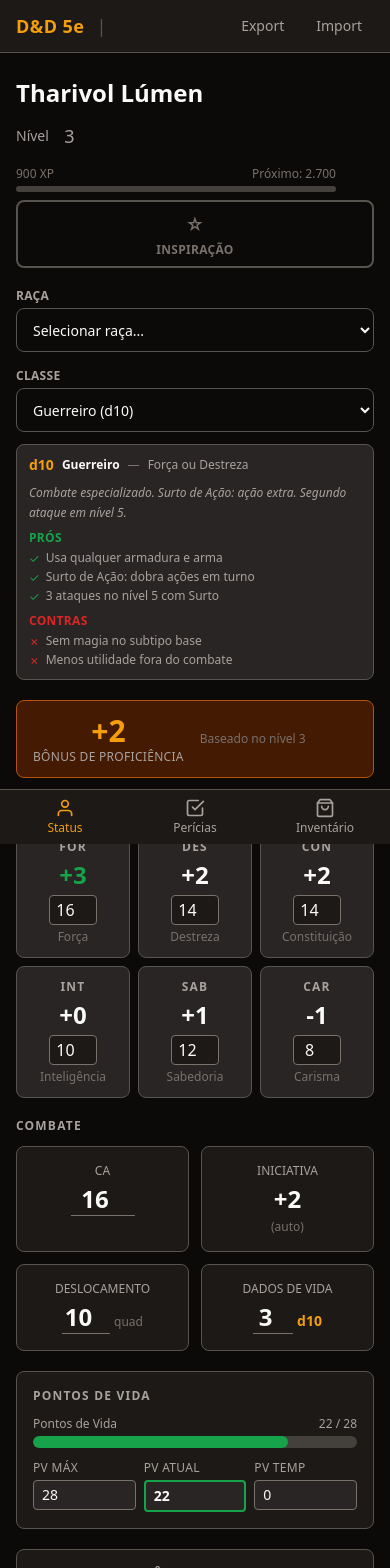
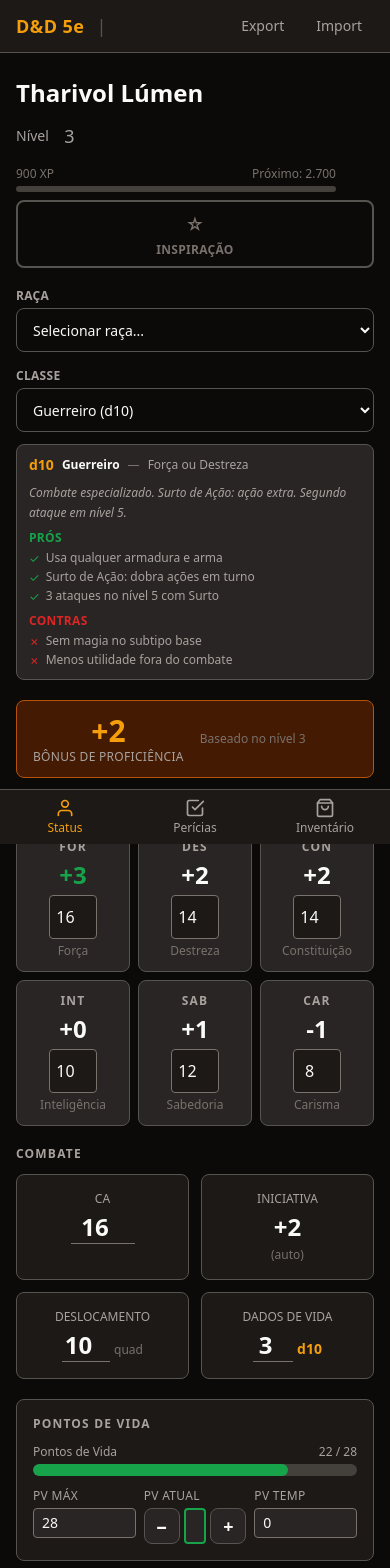
Before and after one commit to Victorhumbert/projetoD-D, a Next.js app: page /personagem/status in a window 390 px wide. Shown: the top 1568 px of the page. Built offline with nearby package versions, Linux system fonts and the light colour scheme.

Commit message:
fix(mobile): add +/- buttons to HP tracker and inputMode numeric to all numeric inputs

```diff
--- a/src/components/status/AtributoCard.tsx
+++ b/src/components/status/AtributoCard.tsx
@@ -39,6 +39,7 @@ export function AtributoCard({ nome }: AtributoCardProps) {
       </span>
       <input
         type="number"
+        inputMode="numeric"
         value={valor}
         min={1}
         max={30}
@@ -49,7 +50,7 @@ export function AtributoCard({ nome }: AtributoCardProps) {
         }}
         className={cn(
           'w-12 text-center rounded border border-border-default bg-bg-surface',
-          'py-0.5 text-base text-text-primary focus:border-accent focus:outline-none'
+          'py-1.5 text-base text-text-primary focus:border-accent focus:outline-none min-h-11'
         )}
       />
       <span className="text-xs text-text-muted">{config.label}</span>
--- a/src/components/status/BarraVida.tsx
+++ b/src/components/status/BarraVida.tsx
@@ -63,6 +63,7 @@ export function BarraVida() {
           </label>
           <input
             type="number"
+            inputMode="numeric"
             value={pvMax}
             min={1}
             max={999}
@@ -82,8 +83,16 @@ export function BarraVida() {
           <label className="text-xs text-text-secondary uppercase tracking-wide">
             PV Atual
           </label>
+          <div className="flex items-center gap-1">
+            <button
+              type="button"
+              aria-label="Diminuir PV"
+              onClick={() => setPvAtual(Math.max(0, pvAtual - 1))}
+              className="w-9 h-9 rounded-lg bg-bg-raised border border-border-subtle text-text-primary hover:bg-danger/20 hover:border-danger flex items-center justify-center text-lg font-bold active:scale-95 transition-all shrink-0"
+            >−</button>
             <input
               type="number"
+              inputMode="numeric"
               value={pvAtual}
               min={0}
               max={pvMax}
@@ -93,11 +102,18 @@ export function BarraVida() {
                 if (!isNaN(v)) setPvAtual(v);
               }}
               className={cn(
-              'rounded border-2 bg-bg-raised px-2 py-1 text-sm text-text-primary font-semibold',
-              'focus:outline-none transition-colors',
+                'w-full rounded border-2 bg-bg-raised px-2 py-1 text-base text-text-primary font-semibold text-center',
+                'focus:outline-none transition-colors min-h-9',
                 borderColor
               )}
             />
+            <button
+              type="button"
+              aria-label="Aumentar PV"
+              onClick={() => setPvAtual(Math.min(pvMax, pvAtual + 1))}
+              className="w-9 h-9 rounded-lg bg-bg-raised border border-border-subtle text-text-primary hover:bg-success/20 hover:border-success flex items-center justify-center text-lg font-bold active:scale-95 transition-all shrink-0"
+            >+</button>
+          </div>
         </div>
 
         <div className="flex flex-col gap-1">
@@ -106,6 +122,7 @@ export function BarraVida() {
           </label>
           <input
             type="number"
+            inputMode="numeric"
             value={pvTemp}
             min={0}
             max={999}
```
Lines whose indentation alone changed are shown as unchanged.
